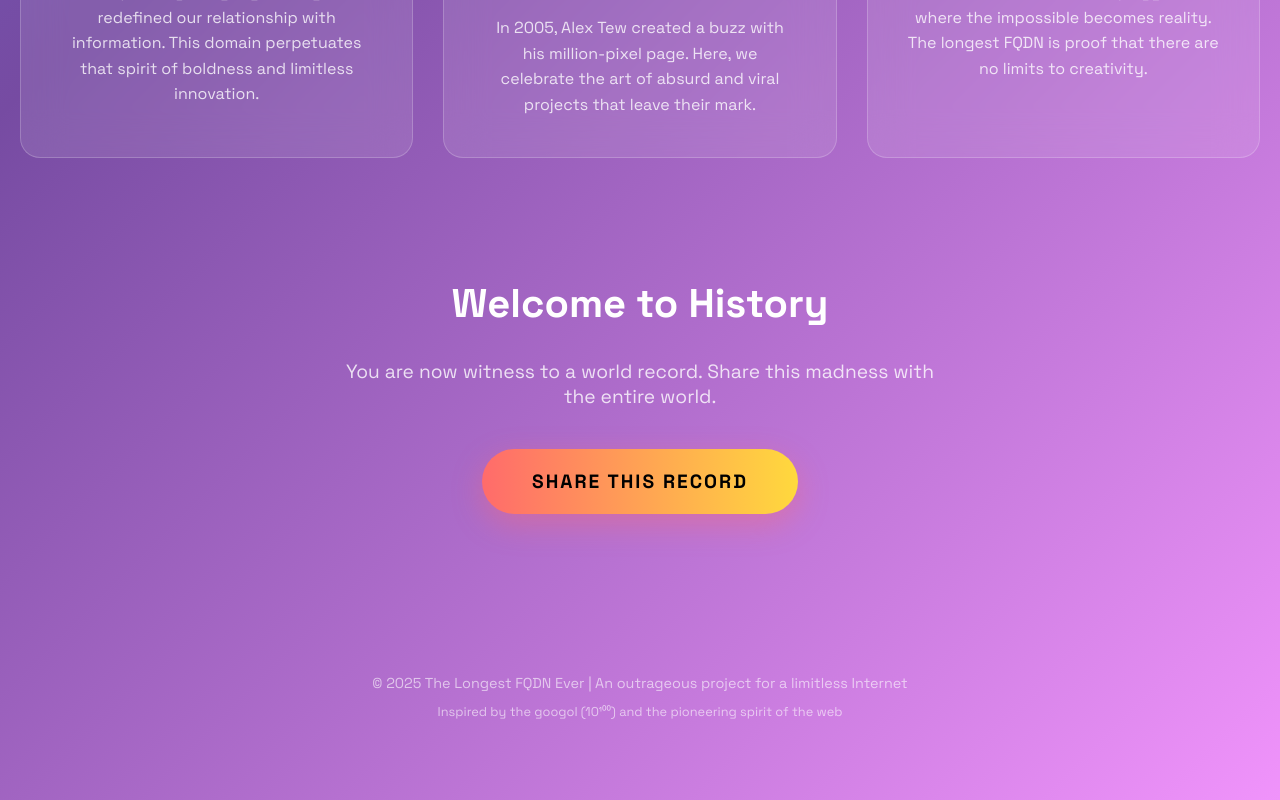
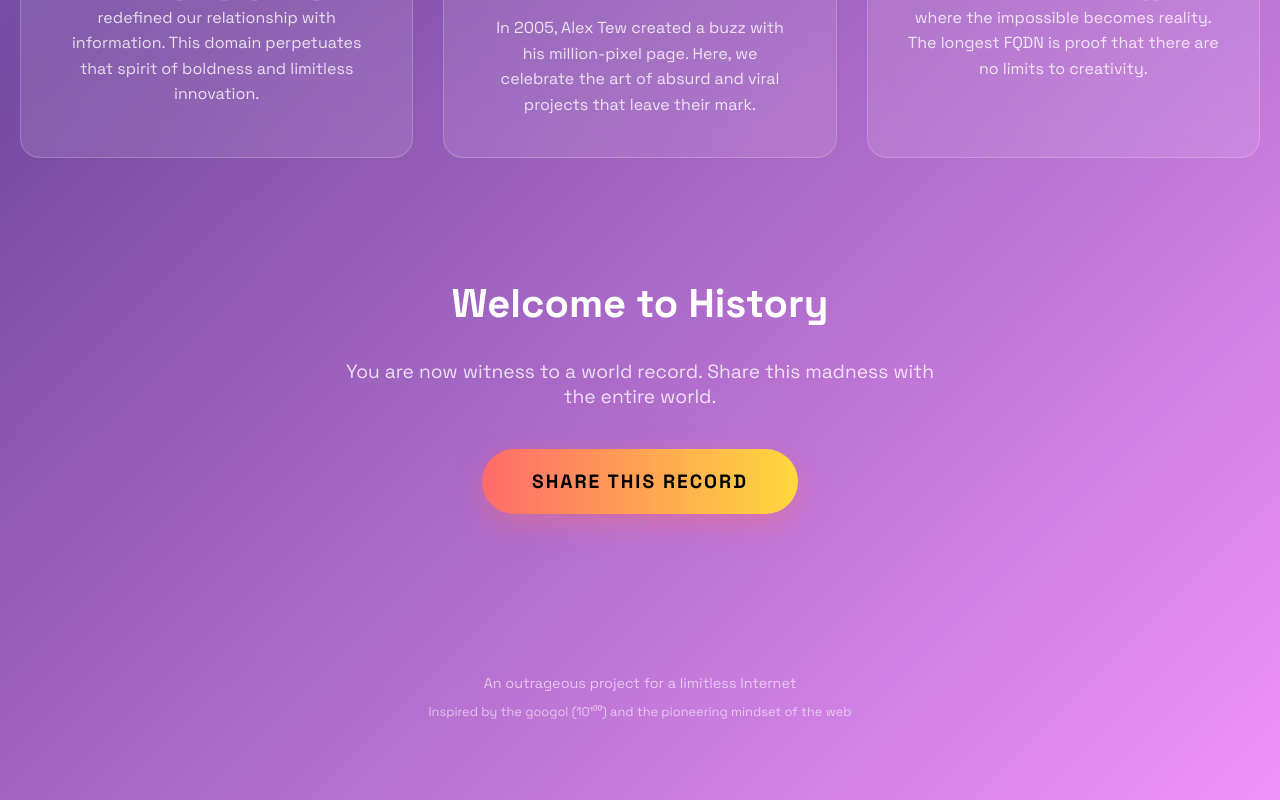
Before and after one commit to foxmix/insanefqdn.github.io, a plain HTML site: page index.html in a window 1280 px wide. Shown: the part 1851-2651 px from the top of the page. Drawn offline with Linux system fonts and the light colour scheme.

Commit message:
Update index.html

```diff
--- a/index.html
+++ b/index.html
@@ -261,7 +261,7 @@
 
     <div class="container">
         <header>
-            <div class="badge">🏆 World Record</div>
+            <div class="badge">🏆 World Record ?</div>
             <h1>The World's Longest <span class="highlight">FQDN</span></h1>
             <p class="subtitle">When minset meets digital ingenuity</p>
             <p class="subtitle">you know what</p>
@@ -325,8 +325,8 @@
         </section>
 
         <footer>
-            <p>© 2025 The Longest FQDN Ever | An outrageous project for a limitless Internet</p>
-            <p style="margin-top: 10px; font-size: 0.8rem;">Inspired by the googol (10¹⁰⁰) and the pioneering spirit of the web</p>
+            <p>An outrageous project for a limitless Internet</p>
+            <p style="margin-top: 10px; font-size: 0.8rem;">Inspired by the googol (10¹⁰⁰) and the pioneering mindset of the web</p>
         </footer>
     </div>
 
```
